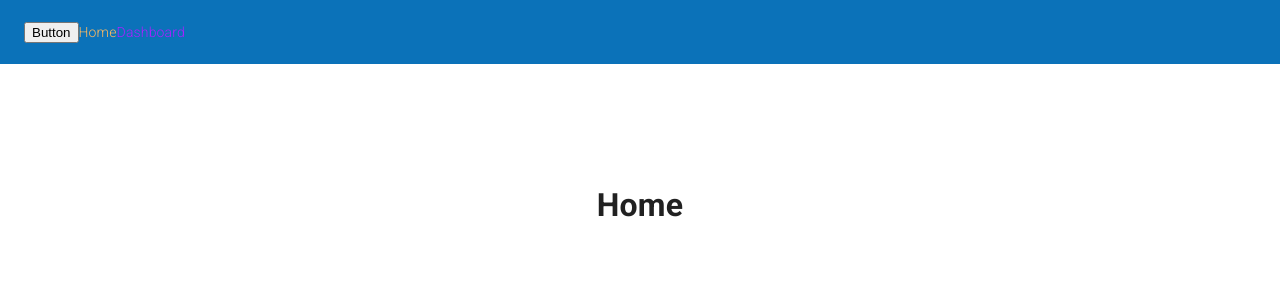
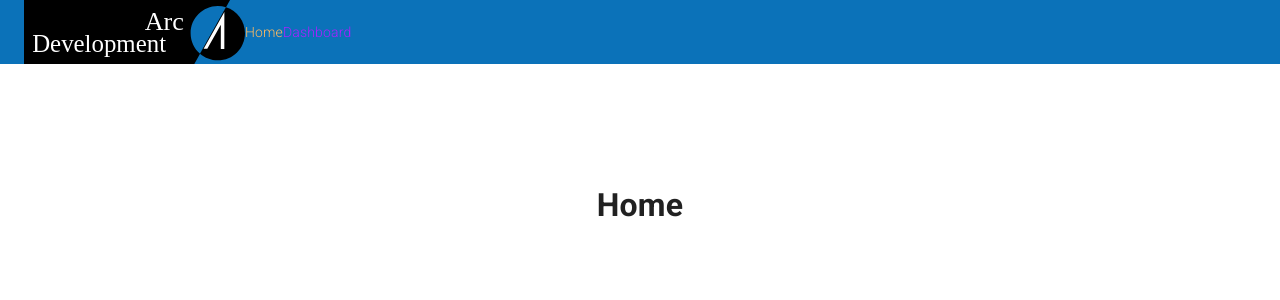
Before and after one commit to nikolaygelemerov/react-mui-playground, a React app in the folder apps/mui-playground/: page / in a window 1280 px wide. Shown: the top 300 px of the page. Built offline with nearby package versions, Linux system fonts and the light colour scheme.

Commit message:
Create `Header` ui component

```diff
--- a/apps/mui-playground/src/App.tsx
+++ b/apps/mui-playground/src/App.tsx
@@ -1,19 +1,10 @@
-import { cloneElement, FC, memo, ReactNode } from 'react';
+import { FC, memo, ReactNode } from 'react';
 
-import { Button } from 'shared-ui';
-
-import {
-  AppBar,
-  Container,
-  CssBaseline,
-  ThemeProvider,
-  Toolbar,
-  useScrollTrigger
-} from '@mui/material';
-
-import { Navigation } from '@root/router';
+import { Container, CssBaseline, ThemeProvider } from '@mui/material';
 
 import { theme } from './theme';
+
+import { Header } from '@components';
 
 import styles from './App.scss';
 
@@ -21,43 +12,12 @@ interface AppProps {
   children: ReactNode;
 }
 
-interface ElevationScrollProps {
-  children: React.ReactElement;
-  /**
-   * Injected by the documentation to work in an iframe.
-   * You won't need it on your project.
-   */
-  window?: () => Window;
-}
-
-function ElevationScroll(props: ElevationScrollProps) {
-  const { children } = props;
-
-  const trigger = useScrollTrigger({
-    disableHysteresis: true,
-    threshold: 0
-  });
-
-  console.log('trigger: ', trigger);
-
-  return cloneElement(children, {
-    elevation: trigger ? 4 : 0
-  });
-}
-
 export const App: FC<AppProps> = memo(({ children }) => {
   return (
     <main className={styles.Container}>
       <CssBaseline />
       <ThemeProvider theme={theme}>
-        <ElevationScroll>
-          <AppBar>
-            <Toolbar>
-              <Button />
-              <Navigation />
-            </Toolbar>
-          </AppBar>
-        </ElevationScroll>
+        <Header />
         <Container maxWidth={false} sx={{ py: 20 }}>
           {children}
         </Container>
--- a/apps/mui-playground/src/components/index.ts
+++ b/apps/mui-playground/src/components/index.ts
@@ -0,0 +1 @@
+export * from './ui';
--- /dev/null
+++ b/apps/mui-playground/src/components/ui/Header/Header.scss
@@ -0,0 +1,3 @@
+.Image {
+  height: 100%;
+}
--- /dev/null
+++ b/apps/mui-playground/src/components/ui/Header/Header.tsx
@@ -0,0 +1,46 @@
+import { cloneElement, memo } from 'react';
+
+import { AppBar, Toolbar, useScrollTrigger } from '@mui/material';
+
+import { Navigation } from '@root/router';
+
+import logo from '@assets/logo.svg';
+
+import styles from './Header.scss';
+
+interface ElevationScrollProps {
+  children: React.ReactElement;
+  /**
+   * Injected by the documentation to work in an iframe.
+   * You won't need it on your project.
+   */
+  window?: () => Window;
+}
+
+function ElevationScroll(props: ElevationScrollProps) {
+  const { children } = props;
+
+  const trigger = useScrollTrigger({
+    disableHysteresis: true,
+    threshold: 0
+  });
+
+  return cloneElement(children, {
+    elevation: trigger ? 4 : 0
+  });
+}
+
+export const Header = memo(() => {
+  return (
+    <ElevationScroll>
+      <AppBar>
+        <Toolbar sx={{ height: 60 }}>
+          <img alt="company logo" className={styles.Image} src={logo} />
+          <Navigation />
+        </Toolbar>
+      </AppBar>
+    </ElevationScroll>
+  );
+});
+
+Header.displayName = 'Header';
--- a/apps/mui-playground/src/components/ui/index.ts
+++ b/apps/mui-playground/src/components/ui/index.ts
@@ -0,0 +1 @@
+export * from './Header/Header';
--- a/apps/mui-playground/src/custom.d.ts
+++ b/apps/mui-playground/src/custom.d.ts
@@ -2,3 +2,8 @@ declare module '*.scss' {
   const classes: { [key: string]: string };
   export default classes;
 }
+
+declare module '*.svg' {
+  const content: any;
+  export default content;
+}
--- a/apps/mui-playground/tsconfig.json
+++ b/apps/mui-playground/tsconfig.json
@@ -4,6 +4,8 @@
     "baseUrl": "./src",
     "paths": {
       "@root/*": ["./*"],
+      "@assets": ["./assets"],
+      "@assets/*": ["./assets/*"],
       "@components": ["./components"],
       "@components/*": ["./components/*"],
       "@constants": ["./constants"],
--- a/apps/mui-playground/webpack.config.js
+++ b/apps/mui-playground/webpack.config.js
@@ -176,6 +176,7 @@ module.exports = (env, argv) => {
     ],
     resolve: {
       alias: {
+        '@assets': path.resolve(__dirname, 'src', 'assets'),
         '@components': path.resolve(__dirname, 'src', 'components'),
         '@constants': path.resolve(__dirname, 'src', 'constants'),
         '@dummy': path.resolve(__dirname, 'src', 'dummy'),
```
Also changed, not shown: apps/mui-playground/src/assets/logo.svg (added).
